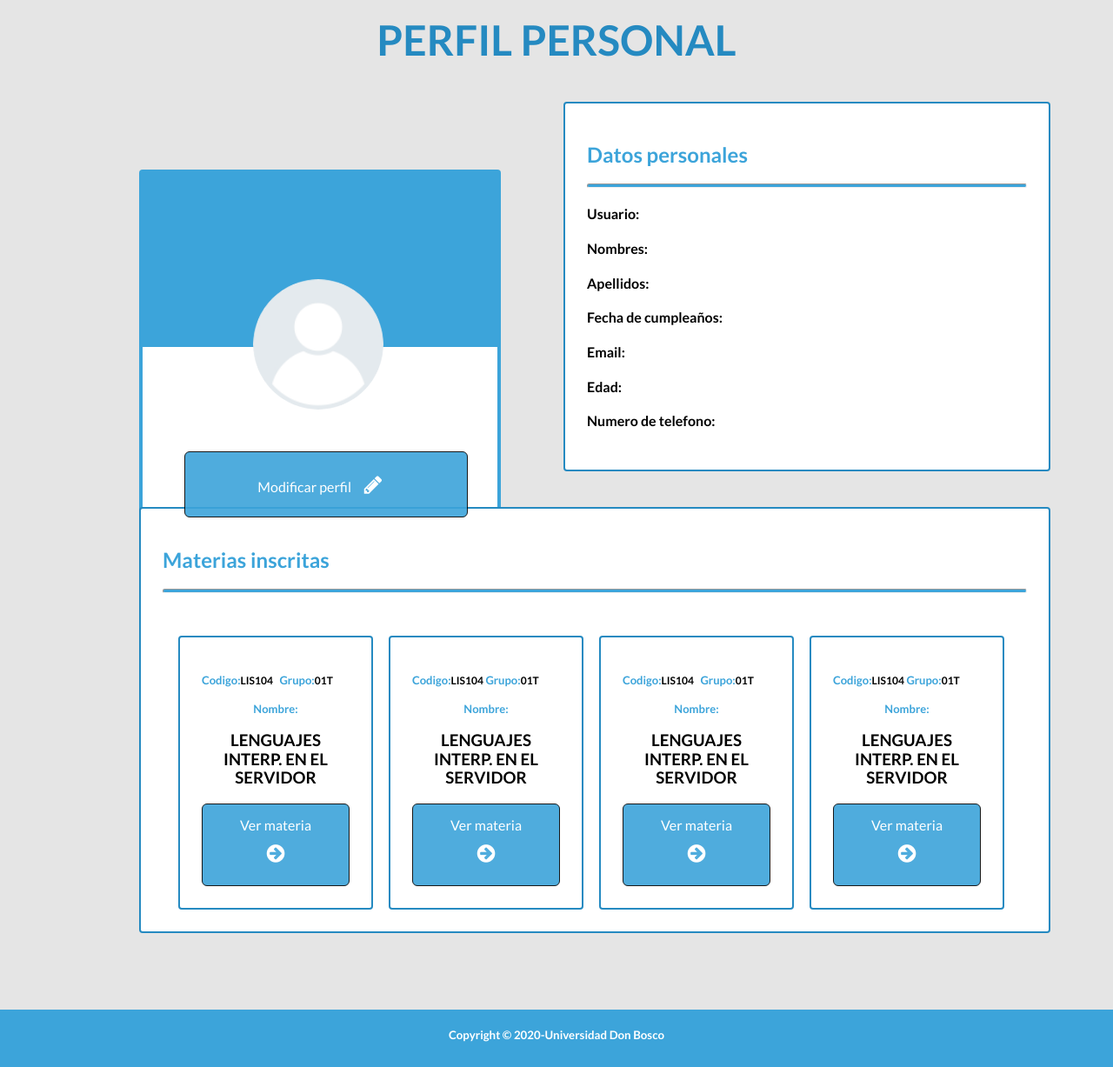
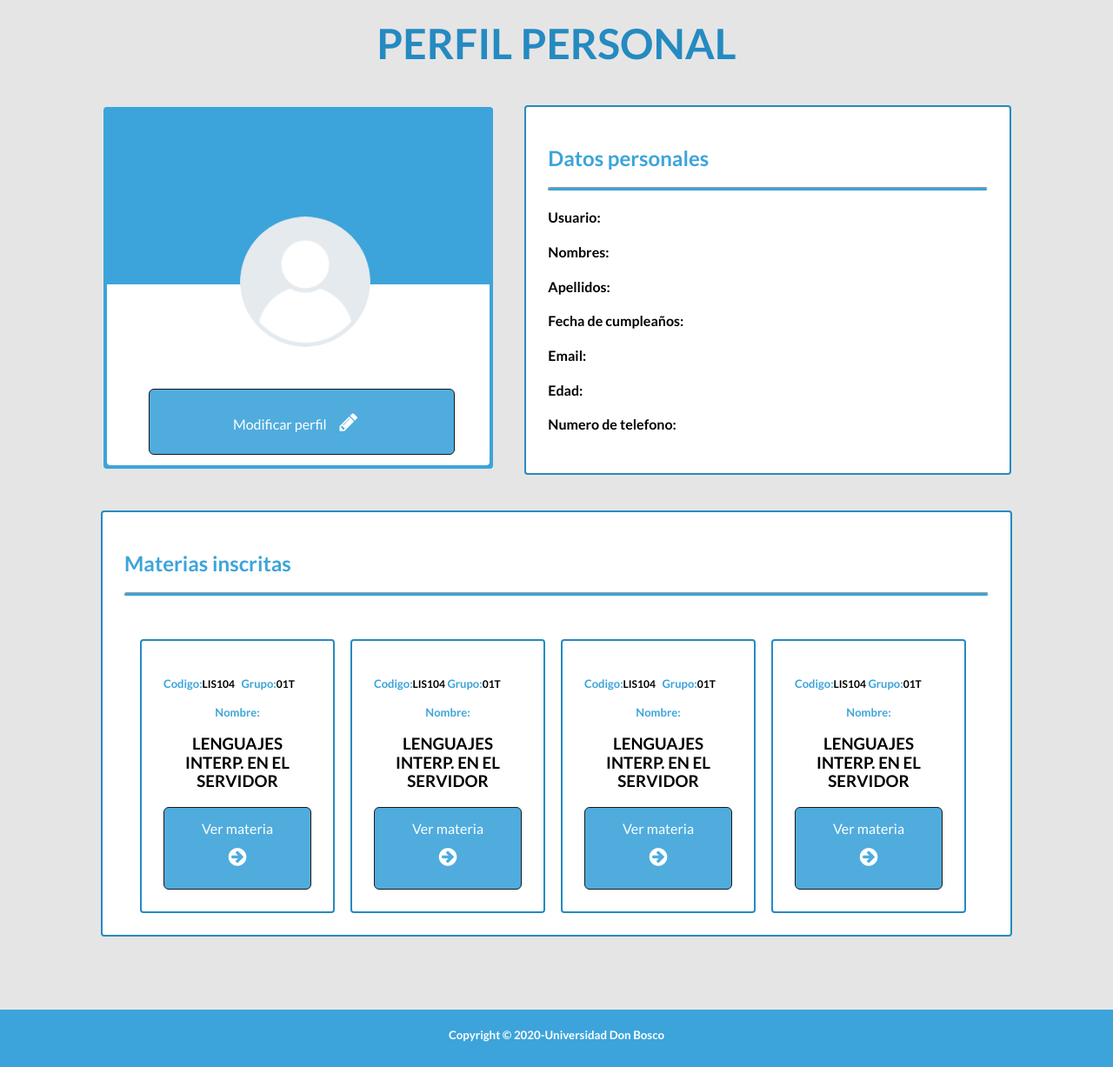
Before and after one commit to jaimenavarrete/proyecto-catedra-lis, a PHP site: page /perfil in a window 1280 px wide. Shown: the part 55-1282 px from the top of the page at 87% size. Run offline with PHP 8.4, Linux system fonts and the light colour scheme.

Commit message:
Se realizaron cambios que permiten acoplar la pagina a cualquier tipo de resolucion mayor a 1024px

```diff
--- a/css/styles.css
+++ b/css/styles.css
@@ -1,6 +1,7 @@
 *{
     box-sizing: border-box;
     font-family: 'Lato', Arial, sans-serif, helvetica;
+
  }
 
 /*Barra Menu Movil - Header*/
@@ -130,20 +131,32 @@ padding: 15px;
 
 }
 /***********************************************************************************************************************************************/
+/*Hace que todo el contenido de las paginas se mantenga centrado*/
 .contenido{
-  margin-top: 85px;
+  margin-top: 80px;
   position: relative;
+  display: flex;
+  justify-content: center;
+  align-items: center;
 }
 
 .contenido-p{
-  margin-top: 250px;
+  margin-top: 50px;
   position: relative;
+  display: flex;
+  justify-content: center;
 }
 /* Rectangulos*/
+
+#rectangles-cont{
+  width:30em;
+  height:17.5em;
+  margin-left: -15%;
+}
 #rectanglep{
   margin-top: 8em;
   margin-left: 10em;
-  width:26em;
+  width:28em;
   height:26em;
   background:#3CA4DA;
   border-radius:4px;
@@ -152,7 +165,7 @@ padding: 15px;
 #rectangles{
   margin-top: -25.75em;
   margin-left: 10.25em;
-  width:25.5em;
+  width:27.5em;
   height:25.5em;
   background:#fff;
   border-radius:4px;
@@ -161,7 +174,7 @@ padding: 15px;
 #rectangles1{
   margin-top: -25.75em;
   margin-left:10.25em;
-  width:25.5em;
+  width:27.5em;
   height:12.75em;
   background:#3CA4DA;
 
@@ -354,7 +367,8 @@ h5 {
   width:35em;
 	padding:25px;
   border-radius:4px;
-  margin-left: 40.5em;
+  margin-left: 46.5%;
+  margin-right: 30%;
   margin-top: 2.55em;
   background-color:#fff;
   border: 2px solid #258AC1;
@@ -370,7 +384,6 @@ h5 {
   width:65.5em;
 	padding:25px;
   border-radius:4px;
-  margin-left: 10em;
   margin-top: 2.55em;
   background-color:#fff;
   border: 2px solid #258AC1;
@@ -381,12 +394,10 @@ h5 {
   width:65.5em;
 	padding:25px;
   border-radius:4px;
-  margin-left: 10em;
   margin-top: 2.55em;
   background-color:#fff;
   border: 2px solid #258AC1;
   box-sizing: border-box;
-  float:left;
 }
 
 #formtab #i-pdf{
@@ -426,7 +437,7 @@ border-radius: 4px;
   border-bottom-left-radius: 50% 50%;
   width:150px;
   height:150px;
-  margin-left: 18.2em;
+  margin-left: 19.8em;
   margin-top: -4.9em;
   overflow:hidden;
 }
--- a/views/perfil.view.php
+++ b/views/perfil.view.php
@@ -28,12 +28,14 @@
  </header>
     <section class="contenido-p">
     <article>
+    <div id="rectangles-cont">
     <div id="rectanglep"></div>
     <div id="rectangles">
     <button type="submit" class="btn" style="top: 100px;">Modificar perfil<i class="fa fa-pencil icon" style="font-size:24px"></i></button>
     </div>
     <div id="rectangles1"></div>
     <div><img class="circular--squaremax" src="img/user.png" /></div>
+    </div>
     <h1 id="fuente">PERFIL PERSONAL</h1>
     <div id="forminf">
     <form action="" name="formip">
```
Also changed, not shown: views/inscripcion_materias.view.php (+2 -16 lines).
